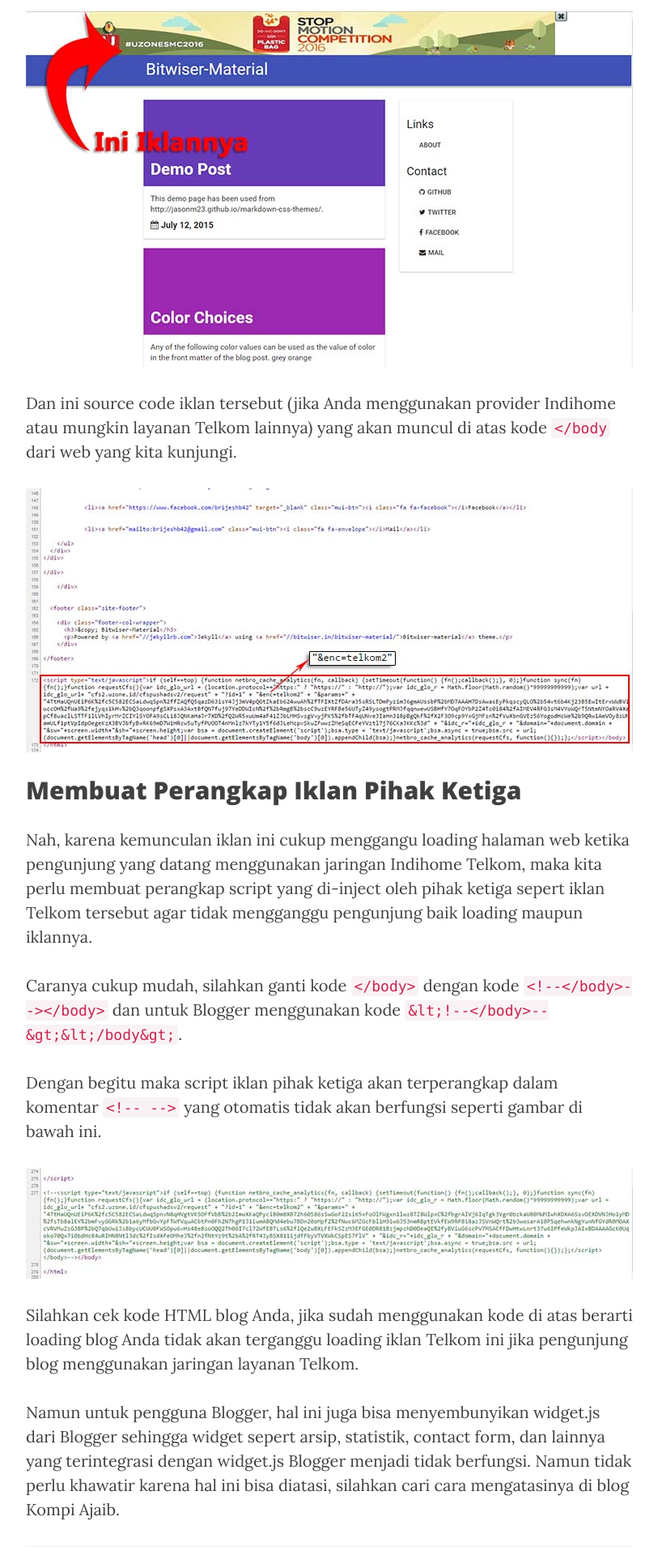
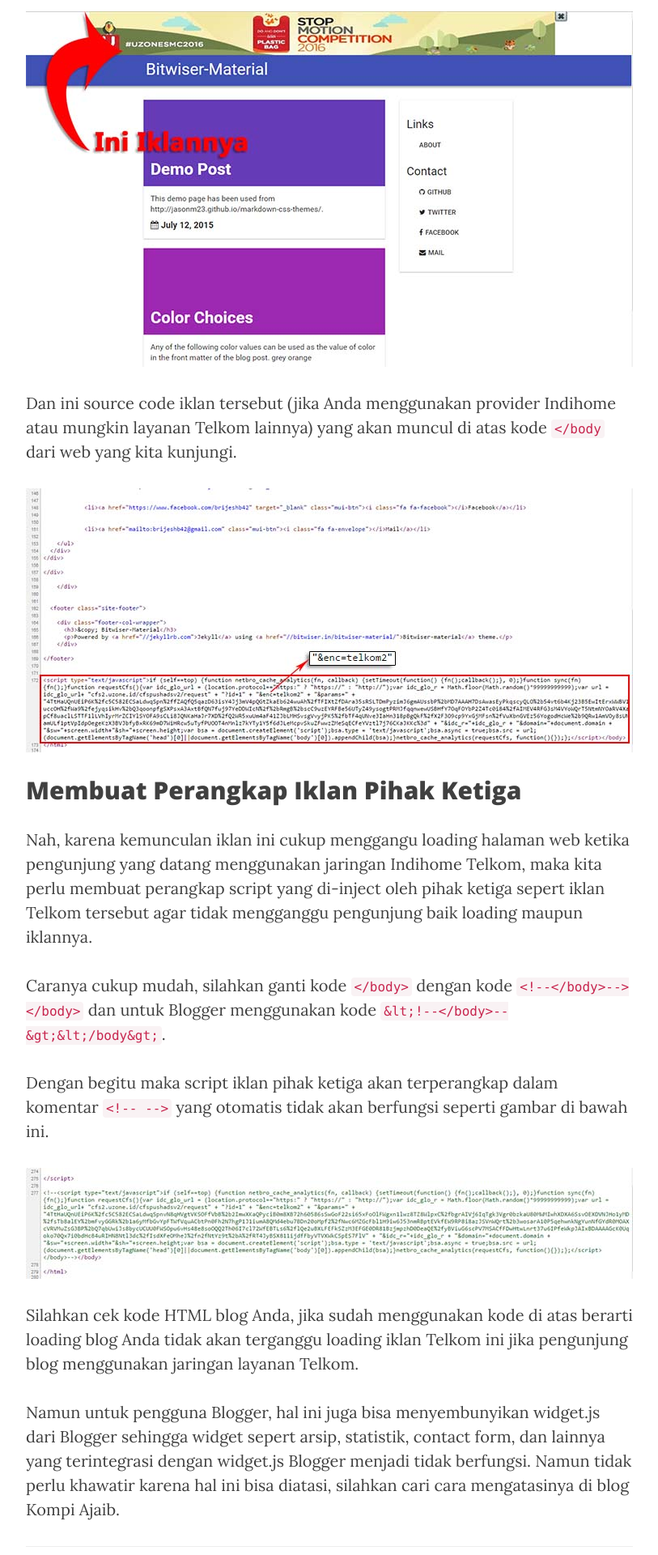
Before and after one commit to KompiAjaib/kompiajaib.github.io, a Jekyll site: the page built from _posts/2016-05-31-perangkap-iklan.markdown, in a window 1280 px wide. Shown: the part 1086-3006 px from the top of the page at 81% size, without its empty margins (233-1046 px from the left). Built offline with Jekyll 4.4.1, drawn with Linux system fonts in a browser that asks for light colours; nearby versions of some CDN libraries; comment, search, counter and statistics services are not loaded.

Commit message:
Update clean-blog.css

```diff
--- a/css/clean-blog.css
+++ b/css/clean-blog.css
@@ -417,6 +417,9 @@ body {
   webkit-tap-highlight-color: #0085a1;
 }
 /* Highlight.js */
+code {
+  font-size: 16px;
+}
 pre,
 .hljs {
     display: block;
```
